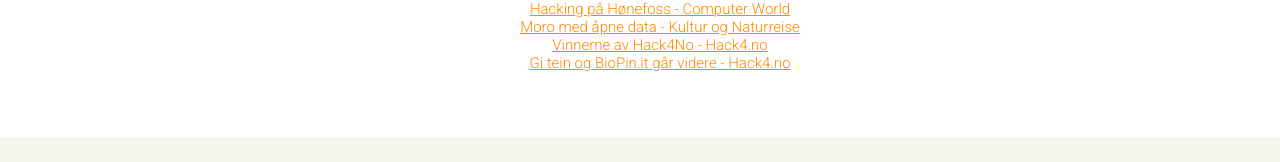
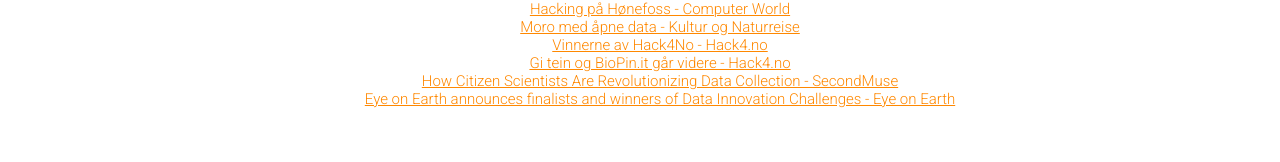
Before and after one commit to Biocaching/biocaching.github.io, a plain HTML site: page index.html in a window 1280 px wide. Shown: the part 2353-2515 px from the top of the page. Drawn offline with nearby package versions, Linux system fonts and the light colour scheme.

Commit message:
Update media links

```diff
--- a/index.html
+++ b/index.html
@@ -92,6 +92,8 @@
 					<li><a href="https://kulturognaturreise.wordpress.com/2015/06/16/moro-med-apne-data/">Moro med åpne data - Kultur og Naturreise</a></li>
 					<li><a href="http://www.hack4.no/hack4/konkurransen/vinnerne-av-hack4no">Vinnerne av Hack4No - Hack4.no</a></li>
 					<li><a href="http://hack4.no/hack4/konkurransen/84-hack4no/99-gi-tein-og-biopin-it-gar-videre">Gi tein og BioPin.it går videre - Hack4.no</a></li>
+					<li><a href="https://medium.com/@secondmuse/how-citizen-scientists-are-revolutionizing-data-collection-dcd4335a0b6c">How Citizen Scientists Are Revolutionizing Data Collection - SecondMuse</a></li>
+					<li><a href="http://www.eoesummit.org/news/eye-on-earth-announces-finalists-and-winners-of-data-innovation-challenges/">Eye on Earth announces finalists and winners of Data Innovation Challenges - Eye on Earth</a></li>
 				</ul>
 			</article>
 		</section>
```
Also changed, not shown: norwegian.html (+2 -0 lines).
